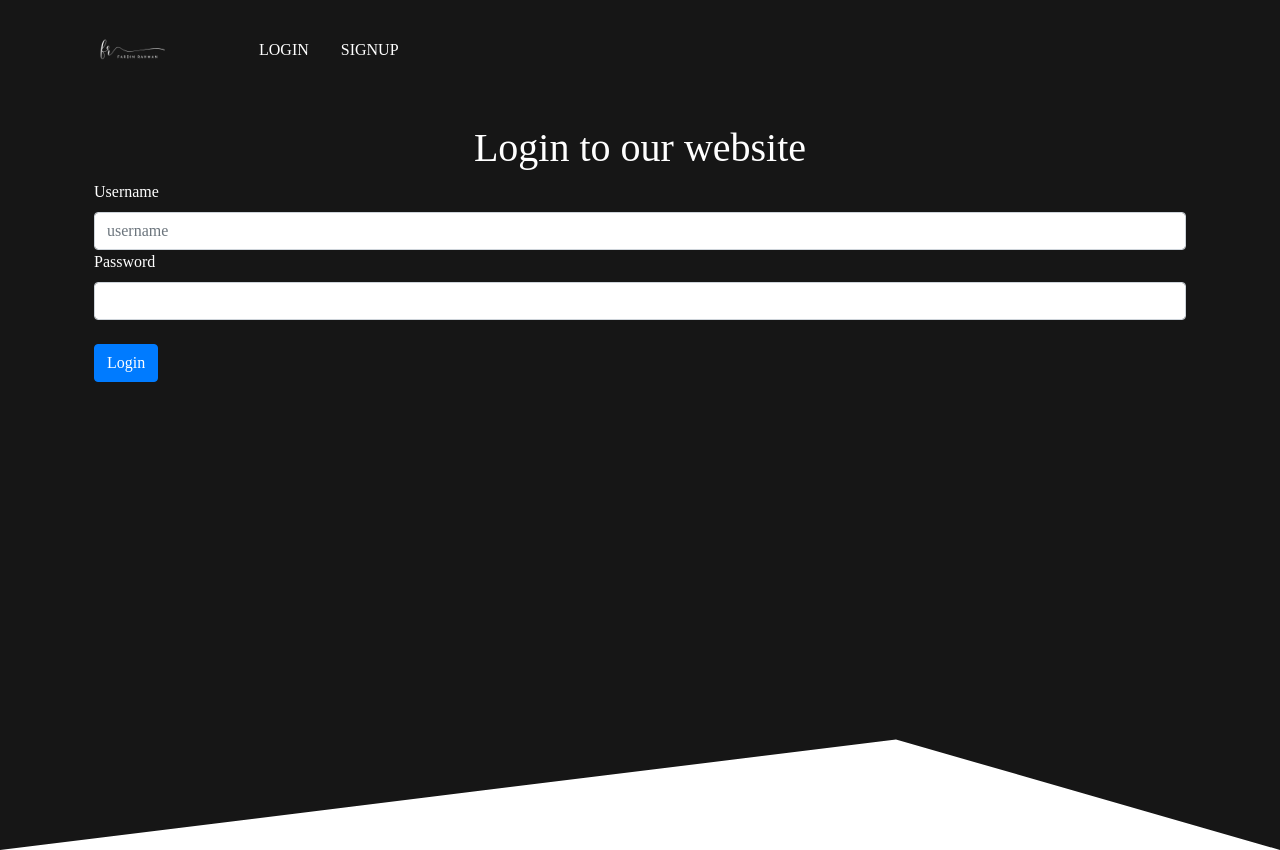
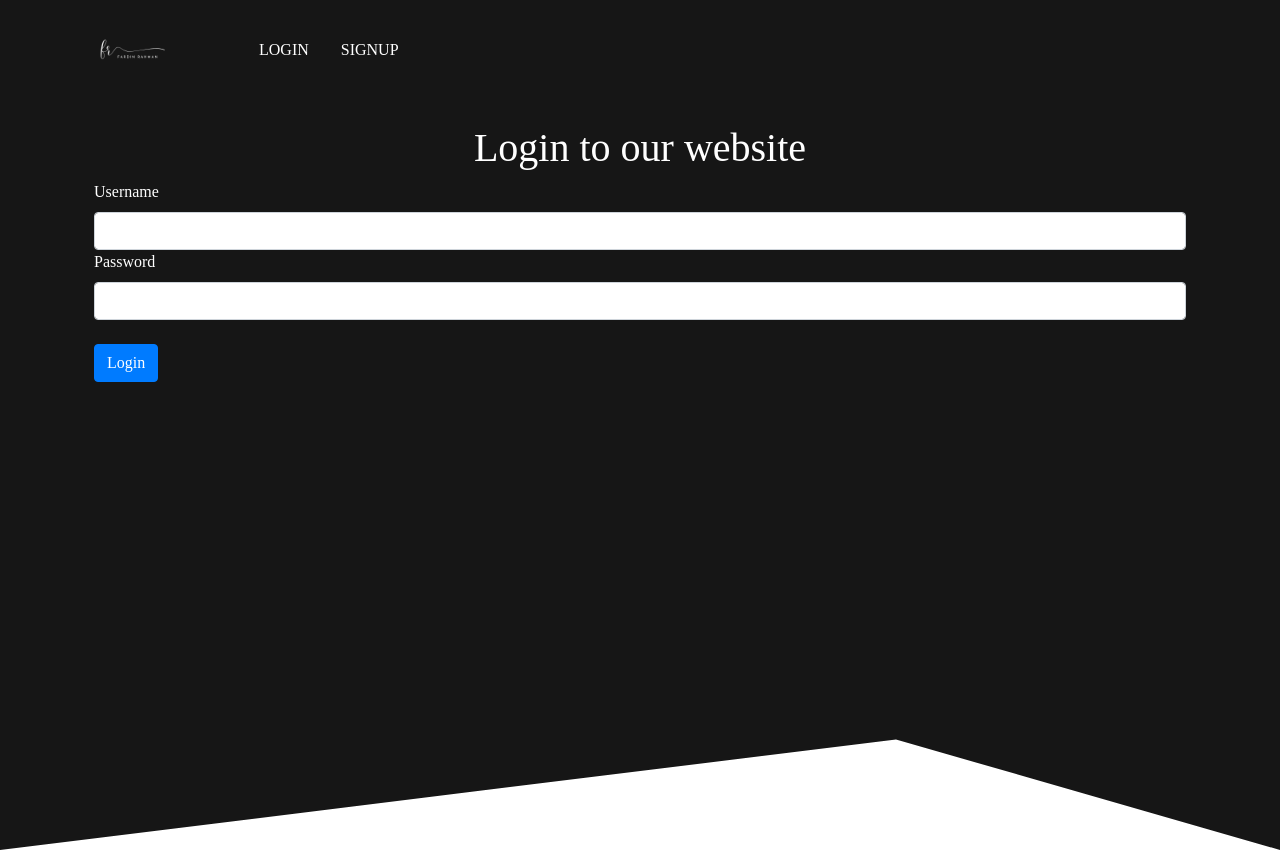
Before and after one commit to rahmanfardin/CSE347, a PHP site: page /loggin.php in a window 1280 px wide. Run offline with PHP 8.4, Linux system fonts and the light colour scheme; some web fonts are replaced.

Commit message:
minnor bug fix on lab4.3

```diff
--- a/lab4/loggin.php
+++ b/lab4/loggin.php
@@ -87,7 +87,7 @@ if ($_SERVER["REQUEST_METHOD"] == "POST") {
 
                         <label for="username" style="color:white;">Username</label>
                         <input type="text" class="form-control" id="username" name="username"
-                            aria-describedby="emailHelp" placeholder="username">
+                            aria-describedby="emailHelp" >
 
 
 
```
